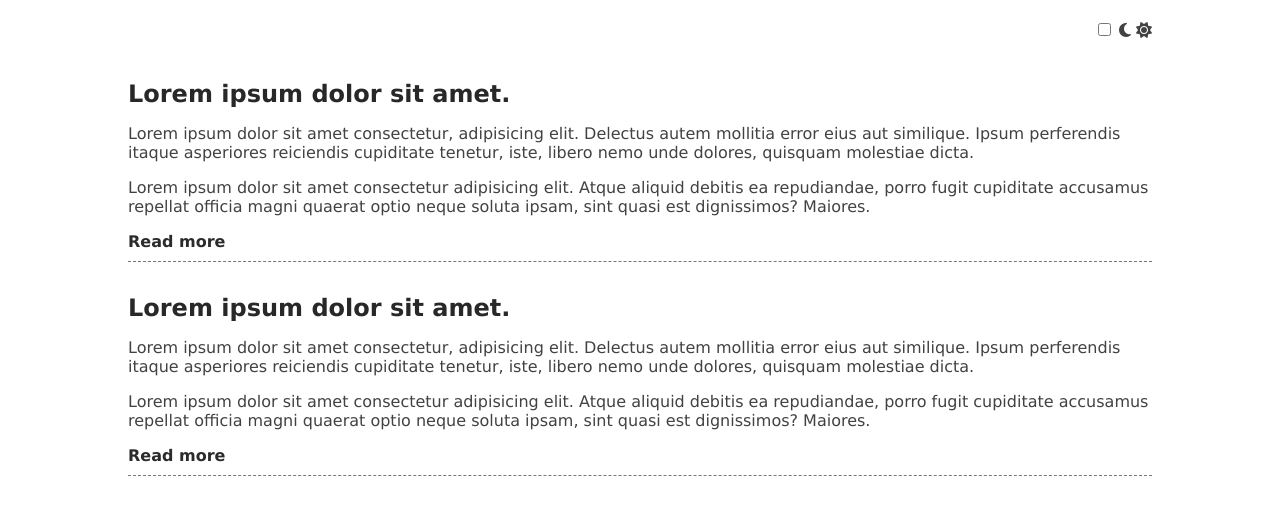
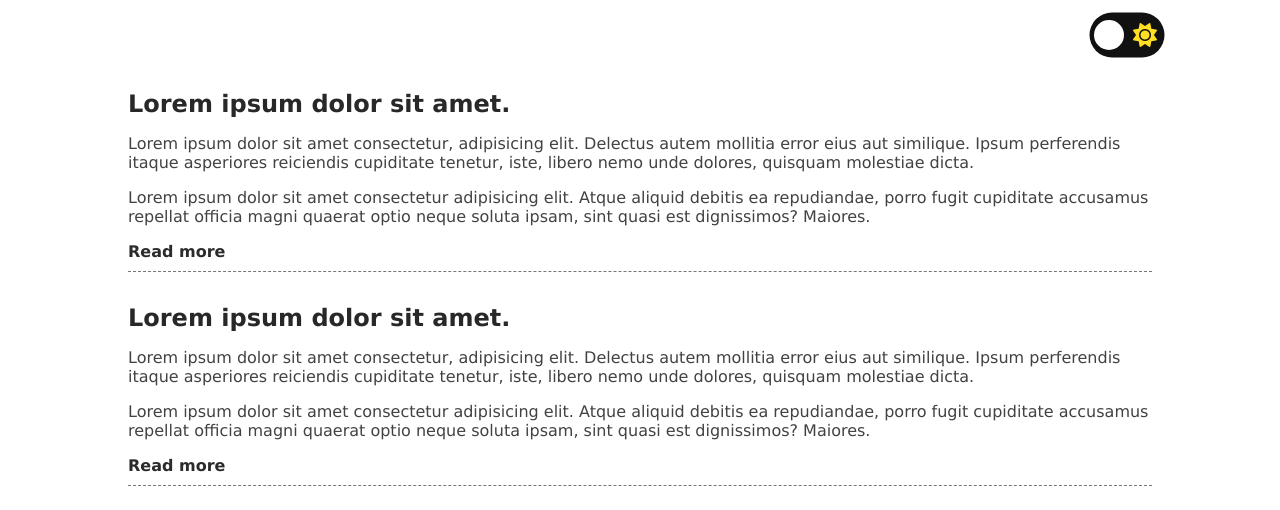
Before and after one commit to Bartosz-Kowalczyk/dark_mode, a plain HTML site: page index.html in a window 1280 px wide. Drawn offline with Linux system fonts and the light colour scheme.

Commit message:
switch style and animation add

```diff
--- a/style.css
+++ b/style.css
@@ -54,3 +54,47 @@ a:hover {
     border-bottom: 1px dashed var(--secondary-color);
     padding-bottom: 10px;
 }
+
+.checkbox {
+    position: absolute;
+}
+
+.label {
+    align-items: center;
+    background-color: #111;
+    border-radius: 50px;
+    display: flex;
+    height: 30px;
+    justify-content: space-between;
+    padding: 5px;
+    position: relative;
+    transform: scale(1.5);
+    width: 50px;
+}
+
+.ball {
+    background-color: white;
+    border-radius: 50%;
+    height: 20px;
+    left: 3px;
+    position: absolute;
+    transition: transform .15s linear;
+    width: 20px;
+}
+
+#checkbox:checked + .label .ball {
+    transform: translateX(24px);
+    background-color: #000;
+}
+
+#checkbox:checked + .label {
+    background-color: #878787;
+}
+
+.label .fa-moon {
+    color: rgb(177, 239, 255);
+}
+
+.label .fa-sun {
+    color: rgb(255, 222, 35);
+}
```
